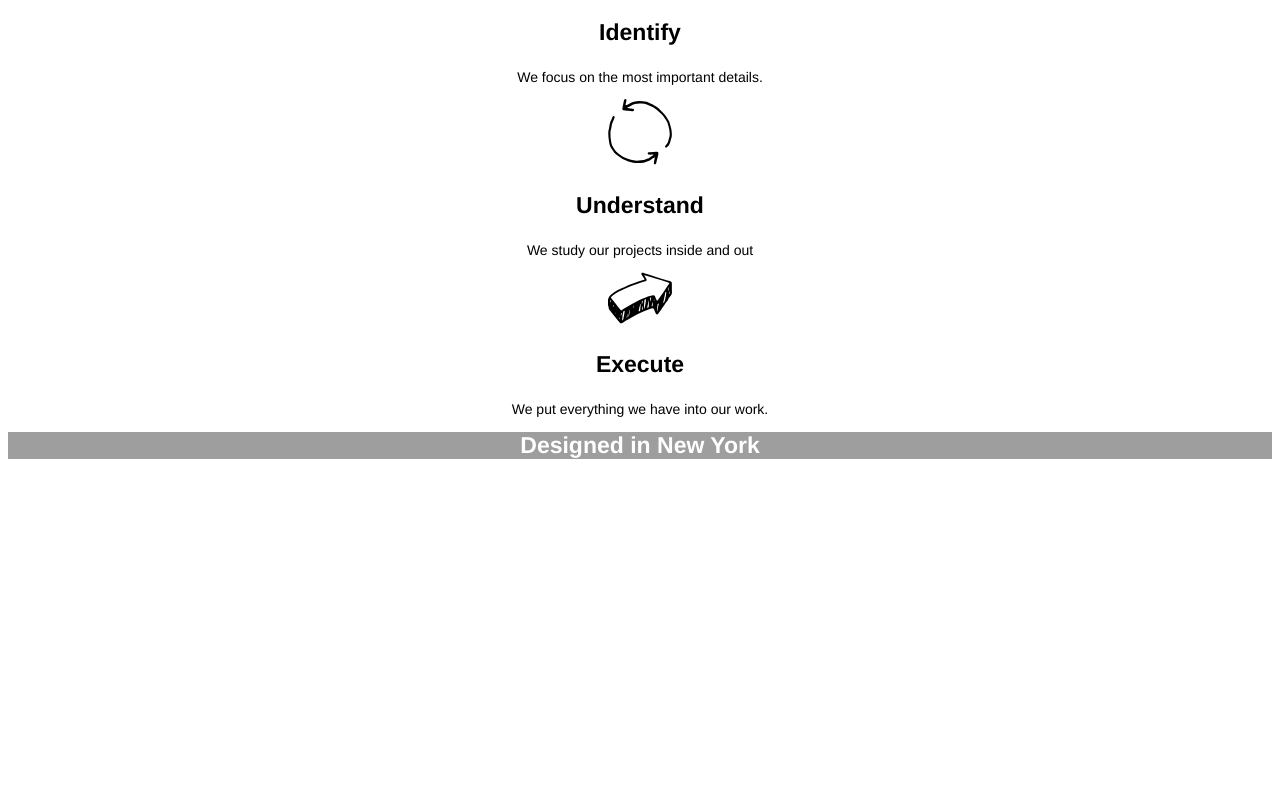
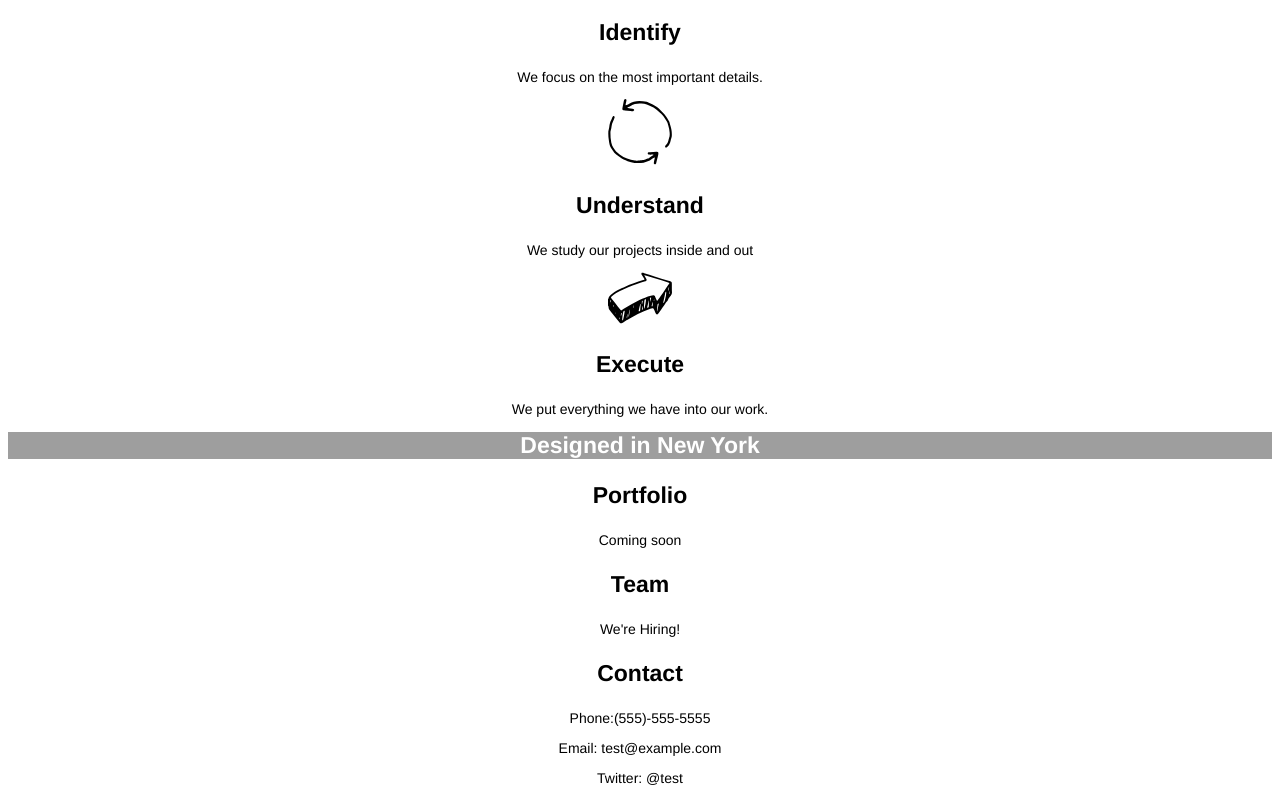
Before and after one commit to AMA7103/Broadway-Design, a plain HTML site: page index.html in a window 1280 px wide. Shown: the part 443-1243 px from the top of the page. Before the commit the page ends 918 px from the top, so only its background shows below. Drawn offline with Linux system fonts and the light colour scheme; grey boxes are pictures that could not be loaded.

Commit message:
Finish last section.

```diff
--- a/index.html
+++ b/index.html
@@ -27,6 +27,17 @@
           </div>
             <div class="background">
               <h1 id="New_York">Designed in New York</h1>
+            </div>
+              <div class="Design_info">
+                <h3>Portfolio</h3>
+                  <p>Coming soon</p>
+                <h3>Team</h3>
+                  <p>We're Hiring!</p>
+                <h3>Contact</h3>
+                  <p>Phone:(555)-555-5555</p>
+                  <p>Email: test@example.com</p>
+                  <p>Twitter: @test</p>
+              </div>
 
     </body>
   </html>
```
